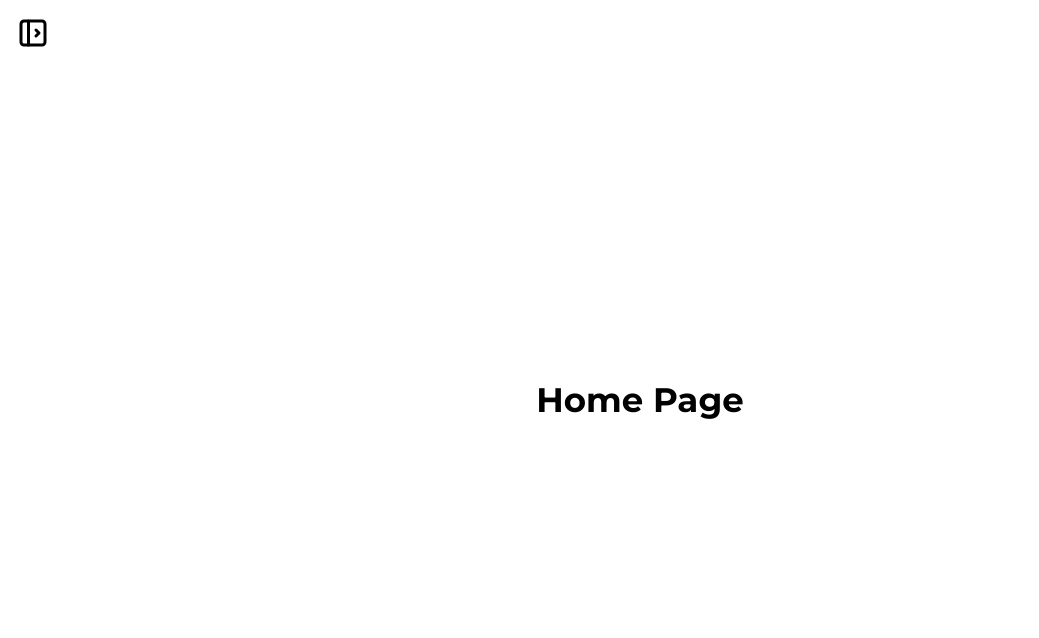
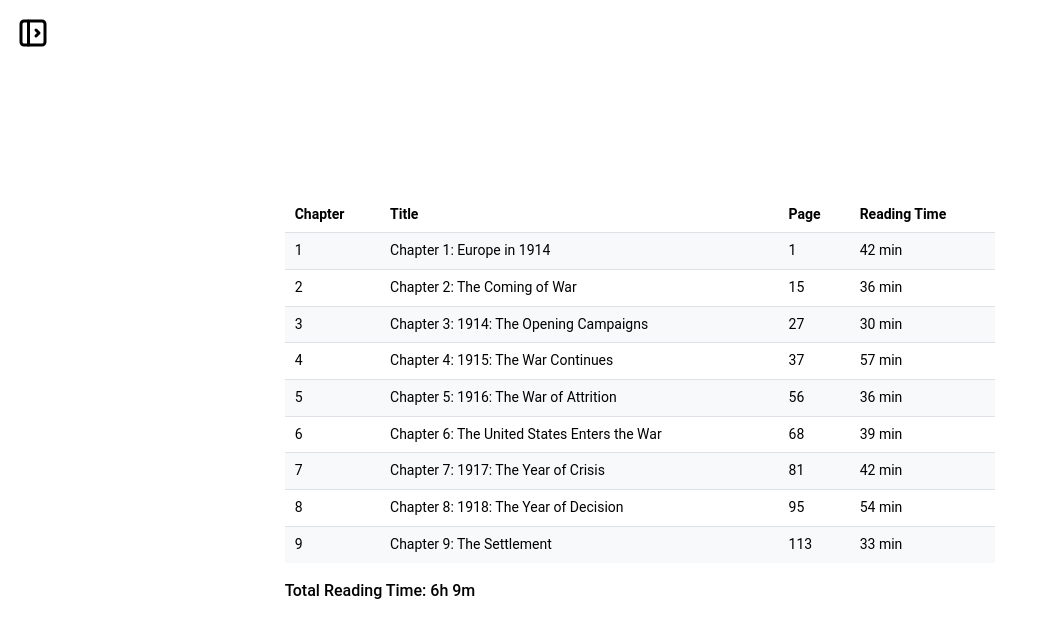
Before and after one commit to plane-paper/SnapLearn, a Next.js app in the folder src/: page /home in a window 1280 px wide. Shown: the top 638 px of the page, without its empty margins (0-1039 px from the left). Built offline with nearby package versions, Linux system fonts and the light colour scheme; no server answers.

Commit message:
Generate table of topics

```diff
--- /dev/null
+++ b/src/app/components/tableOfTopics.tsx
@@ -0,0 +1,54 @@
+import { Box, Flex, Grid, Table, Text } from '@mantine/core';
+import { formatTime } from '../../lib/helpers';
+
+function processTableOfContents(topicJson: TopicJson): TableOfContentsItem[] {
+  return topicJson.topics.entries.map((entry, index) => ({
+    title: entry.title,
+    page: entry.page,
+    readingTime: formatTime(entry.time),
+    level: entry.level,
+    chapter: index + 1,
+  }));
+}
+
+// Get total reading time
+function getTotalReadingTime(topicJson: TopicJson): string {
+  const totalMinutes = topicJson.topics.entries.reduce(
+    (sum, entry) => sum + entry.time,
+    0
+  );
+  return formatTime(totalMinutes);
+}
+
+export default function TableOfTopics({ topicJson }: { topicJson: TopicJson }) {
+  const toc = processTableOfContents(topicJson);
+  const totalTime = getTotalReadingTime(topicJson);
+
+  return (
+    <Grid>
+      <Table striped highlightOnHover>
+        <Table.Thead>
+          <Table.Tr>
+            <Table.Th>Chapter</Table.Th>
+            <Table.Th>Title</Table.Th>
+            <Table.Th>Page</Table.Th>
+            <Table.Th>Reading Time</Table.Th>
+          </Table.Tr>
+        </Table.Thead>
+        <Table.Tbody>
+          {toc.map((item) => (
+            <Table.Tr key={item.chapter}>
+              <Table.Td>{item.chapter}</Table.Td>
+              <Table.Td>{item.title}</Table.Td>
+              <Table.Td>{item.page}</Table.Td>
+              <Table.Td>{item.readingTime}</Table.Td>
+            </Table.Tr>
+          ))}
+        </Table.Tbody>
+      </Table>
+      <Text mt="md" fw={500}>
+        Total Reading Time: {totalTime}
+      </Text>
+    </Grid>
+  );
+}
--- a/src/app/home/page.tsx
+++ b/src/app/home/page.tsx
@@ -1,6 +1,7 @@
 'use client';
 import {
   ActionIcon,
+  Avatar,
   Badge,
   Box,
   Burger,
@@ -8,8 +9,10 @@ import {
   Center,
   Divider,
   Drawer,
+  FileButton,
   Flex,
   NavLink,
+  TableOfContents,
   Text,
   Title,
 } from '@mantine/core';
@@ -19,18 +22,84 @@ import {
   IconChevronRight,
   IconHome,
   IconLayoutSidebarLeftExpand,
+  IconUpload,
 } from '@tabler/icons-react';
+import TableOfTopics from '../components/tableOfTopics';
 
+
+const navList = [
+  {
+    href: '/home',
+    label: 'Home',
+  },
+];
+const topicJson ={
+    "topics": {
+      "entries": [
+        {
+          "level": 1,
+          "page": 1,
+          "time": 42,
+          "title": "Chapter 1: Europe in 1914"
+        },
+        {
+          "level": 1,
+          "page": 15,
+          "time": 36,
+          "title": "Chapter 2: The Coming of War"
+        },
+        {
+          "level": 1,
+          "page": 27,
+          "time": 30,
+          "title": "Chapter 3: 1914: The Opening Campaigns"
+        },
+        {
+          "level": 1,
+          "page": 37,
+          "time": 57,
+          "title": "Chapter 4: 1915: The War Continues"
+        },
+        {
+          "level": 1,
+          "page": 56,
+          "time": 36,
+          "title": "Chapter 5: 1916: The War of Attrition"
+        },
+        {
+          "level": 1,
+          "page": 68,
+          "time": 39,
+          "title": "Chapter 6: The United States Enters the War"
+        },
+        {
+          "level": 1,
+          "page": 81,
+          "time": 42,
+          "title": "Chapter 7: 1917: The Year of Crisis"
+        },
+        {
+          "level": 1,
+          "page": 95,
+          "time": 54,
+          "title": "Chapter 8: 1918: The Year of Decision"
+        },
+        {
+          "level": 1,
+          "page": 113,
+          "time": 33,
+          "title": "Chapter 9: The Settlement"
+        }
+      ],
+      "total_entries": 9
+    }
+  }
 export default function Home() {
   const { user, isLoading } = useUser();
-  const [sideBarStatus, setSideBarStatus] = useState(false);
+  const [sideBarStatus, setSideBarStatus] = useState<boolean>(false);
+  const [isFileProcessed, setIsFileProcessed] = useState<boolean>(false);
 
-  const navList = [
-    {
-      href: '/home',
-      label: 'Home',
-    },
-  ];
+  const [file, setFile] = useState<File | null>(null);
 
   return (
     <Box style={{ display: 'flex', height: '100vh' }}>
@@ -78,10 +147,10 @@ export default function Home() {
           {user && (
             <Box>
               <Box>
-                <Flex style={{ alignItems: 'center', gap: 8 }}>
-                  <Badge size="xl" color="red" circle>
+                <Flex style={{ alignItems: 'center', gap: 10 }}>
+                  <Avatar color="cyan" radius="xl">
                     {user.name?.[0]}
-                  </Badge>
+                  </Avatar>
                   <div>
                     <Title order={5}>
                       {user.name?.substring(0, user.name.indexOf('@'))}
@@ -129,12 +198,70 @@ export default function Home() {
       </Drawer>
 
       {/* Main Content */}
-      <Box style={{ flex: 1, padding: 32 }}>
+      <Center style={{ flex: 1, padding: 32 }}>
         {/* Add your main content here */}
-        <Center style={{ height: '100%' }}>
-          <Title>Home Page</Title>
-        </Center>
-      </Box>
+        {/* {isFileProcessed ? ( */}
+        <TableOfTopics topicJson={topicJson}/>
+        {/* ) : (
+          <Center
+            style={{
+              width: 'fit-content',
+              display: 'flex',
+              flexDirection: 'column',
+              gap: 20,
+            }}
+          >
+            <Title>Start by uploading your text book</Title>
+            <FileButton
+              onChange={setFile}
+              accept=".pdf,.doc,.docx,application/pdf,application/msword,application/vnd.openxmlformats-officedocument.wordprocessingml.document"
+            >
+              {(props) => (
+                <Button
+                  variant="outline"
+                  {...props}
+                  size="xl"
+                  h={200}
+                  fullWidth
+                  style={{
+                    borderWidth: '2.5px',
+                    borderRadius: '12px',
+                  }}
+                  color="dark"
+                >
+                  <Box
+                    style={{
+                      display: 'flex',
+                      flexDirection: 'column',
+                      gap: '24px',
+                      alignItems: 'center',
+                      justifyContent: 'space-between',
+                    }}
+                    c={'dark'}
+                  >
+                    <IconUpload size={48} stroke={1.5} />
+                    <Title order={3} fw={500}>
+                      Upload
+                    </Title>
+                  </Box>
+                </Button>
+              )}
+            </FileButton>
+            {file && (
+              <Text size="lg" ta="center">
+                Picked file: {file.name}
+              </Text>
+            )}
+            <Button
+              fullWidth
+              disabled={!file}
+              onClick={() => setIsFileProcessed((o) => !o)}
+            >
+              Start
+            </Button>
+          </Center>
+        )*/}
+      </Center>
     </Box>
   );
 }
--- /dev/null
+++ b/src/lib/helpers.ts
@@ -0,0 +1,10 @@
+export function formatTime(minutes: number): string {
+    if (minutes < 60) {
+      return `${minutes} min`;
+    }
+    const hours = Math.floor(minutes / 60);
+    const remainingMinutes = minutes % 60;
+    return remainingMinutes > 0
+      ? `${hours}h ${remainingMinutes}m`
+      : `${hours}h`;
+  }
--- a/src/theme.ts
+++ b/src/theme.ts
@@ -4,7 +4,7 @@ import { Button, createTheme } from "@mantine/core";
 
 export const theme = createTheme({
   /* Put your mantine theme override here */
-  fontFamily: 'Inter, sans-serif',
+  fontFamily: 'Roboto, sans-serif',
   fontFamilyMonospace: 'Monaco, Courier, monospace',
   headings: { fontFamily: 'Montserrat, sans-serif' },
   colors:{'primary': [ '#CAF0F8', '#ADE8F4', '#90E0EF', '#48CAE4', '#00B4D8','#009ED8', '#0081C7', '#0061B6', '#023E8A', '#03045E'],},
```
Also changed, not shown: src/lib/topic.ts (added, +21 -0 lines).
